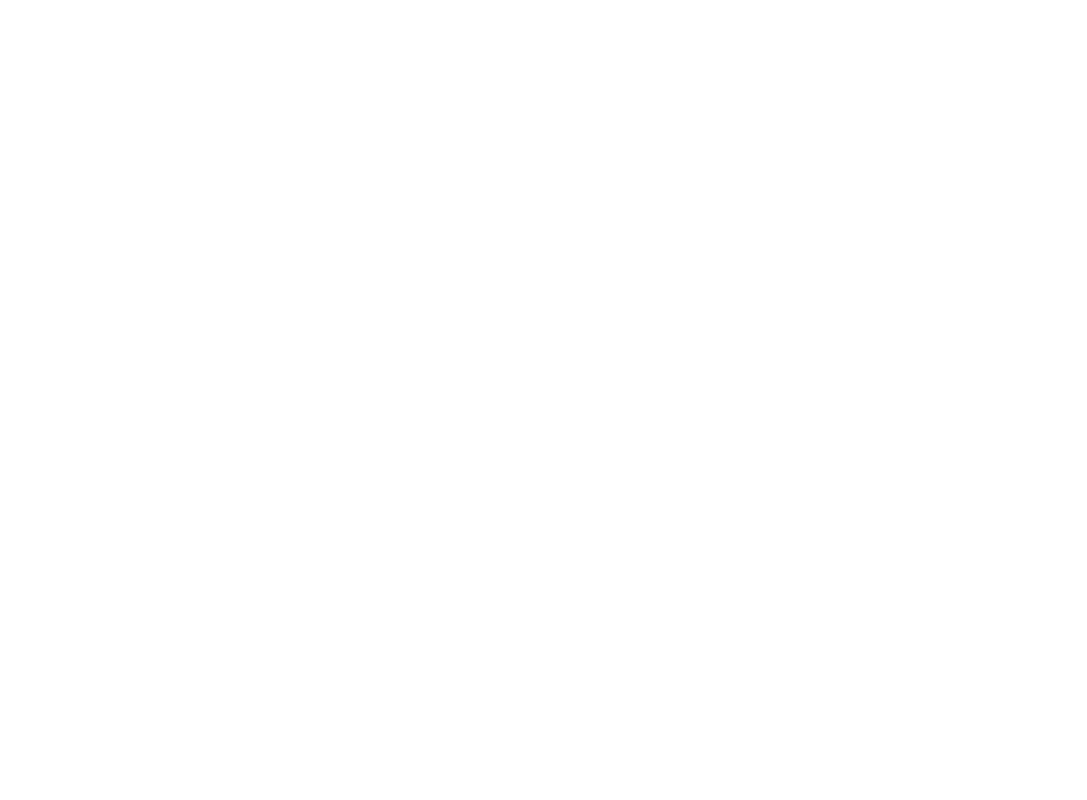
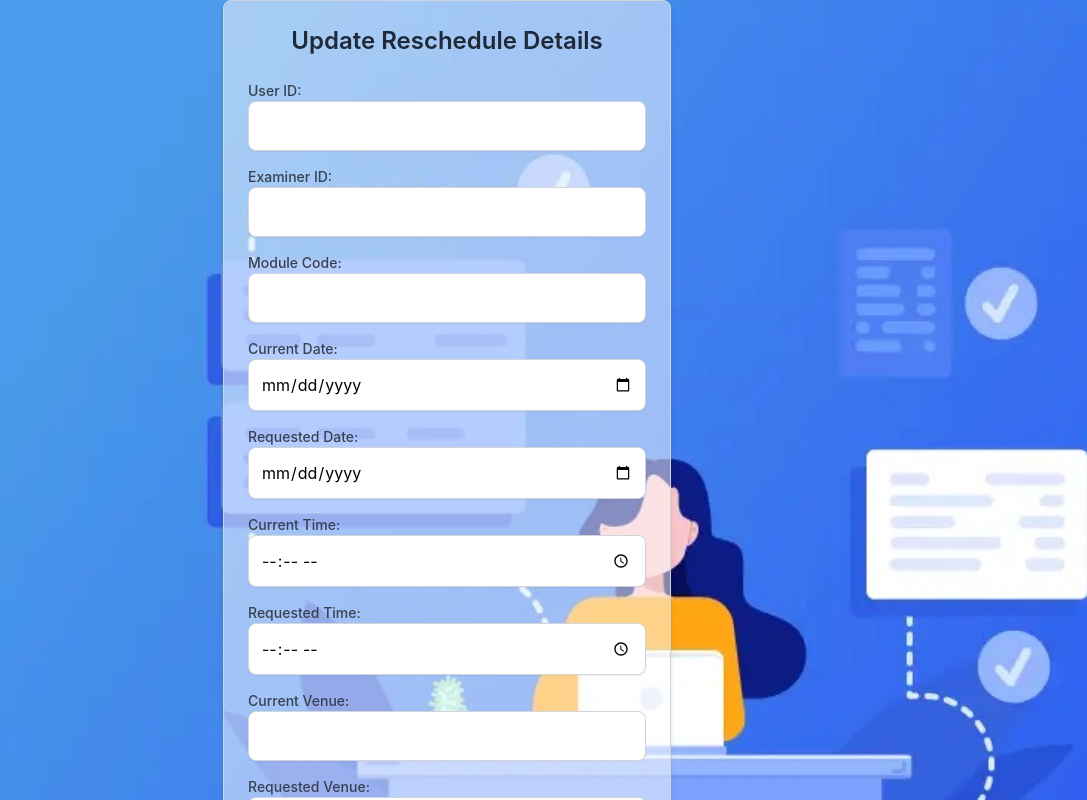
Before and after one commit to RudeNiluwaa/Auto-Shed, a React (Create React App) app in the folder frontend/: page /update-reschedule/1 in a window 1280 px wide. Before the commit this address had no page. Shown: the top 800 px of the page, without its empty margins (193-1280 px from the left). Built offline with nearby package versions, Linux system fonts and the light colour scheme; no server answers.

Commit message:
add validations and styles to AddSchedule.js

```diff
--- a/frontend/src/App.js
+++ b/frontend/src/App.js
@@ -13,6 +13,9 @@ import Register from './Componenets/Register'
 import PassReset from './Componenets/PassReset'
 import ForgotPass from './Componenets/ForgotPass'
 import Admin from './Componenets/Admin'
+import AddSchedule from './Componenets/AddSchedule'
+import GetSchedules from './Componenets/GetSchedules';
+import UpdateReschedule from './Componenets/UpdateReschedule';
 
 function App() {
 
@@ -21,10 +24,10 @@ function App() {
 
     <BrowserRouter>
 
-    <Routes>
-    <Route path="/" element={<Login />} />
-    <Route path="/home" element={<Home />} />
-    <Route path='/admin' element={<Admin/>} />
+      <Routes>
+      <Route path="/" element={<Login />} />
+      <Route path="/home" element={<Home />} />
+      <Route path='/admin' element={<Admin/>} />
       <Route path="/createpresentation" element={<CreatePresentation />} />
       <Route path="/edit/:id" element={<EditPresentation />} />
       <Route path='/add-examiner' element={<AddExaminer />} />
@@ -33,6 +36,10 @@ function App() {
       <Route path='/register' element={<Register/>} />
       <Route path='/pass-reset' element={<PassReset/>} />
       <Route path='/forgot-pass' element={<ForgotPass/>} />
+      <Route path='/add-reschedule' element={<AddSchedule />} />
+      <Route path='/get-reschedule-user' element={<GetSchedules role="user" />} />
+      <Route path='/get-reschedule-admin' element={<GetSchedules role="admin" />} />
+      <Route path='/update-reschedule/:id' element={<UpdateReschedule />} />
 
     </Routes>
     </BrowserRouter>
--- a/frontend/src/Componenets/GetSchedules.js
+++ b/frontend/src/Componenets/GetSchedules.js
@@ -2,7 +2,7 @@ import React, { useEffect, useState } from "react";
 import axios from "axios";
 import { useNavigate } from "react-router-dom";
 
-export default function DisplayReschedule() {
+export default function GetSchedules({ role }) {
   const [reschedules, setReschedules] = useState([]);
   const navigate = useNavigate();
 
@@ -37,38 +37,42 @@ export default function DisplayReschedule() {
   };
 
   return (
-    <div className="fixed inset-0 flex justify-center items-center bg-gray-50">
-      <div className="w-full h-full overflow-auto p-0 bg-white shadow-md border border-gray-300">
+    <div className="flex justify-center items-start min-h-screen bg-cover bg-center bg-fixed p-0 m-0"
+     style={{ backgroundImage: 'url(/images/work2.jpg)' }}>
+      <div className="w-full max-w-full overflow-auto bg-white/80 shadow-md border border-gray-300 mt-4 p-4">
         <h2 className="text-center text-2xl font-semibold text-gray-800 py-4">Reschedule Details</h2>
 
-        <div className="text-right p-4">
+      <div className="text-right mb-4">
+              {role === "user" && (
                 <button
                   onClick={handleAddSchedule}
                   className="bg-blue-500 text-white px-4 py-2 rounded hover:bg-blue-600"
                 >
                   Add Schedule
                 </button>
+        )}
       </div>
 
-        <div className="overflow-x-auto h-full">
-          <table className="w-full border-collapse border border-gray-300">
-            <thead>
-              <tr className="bg-gray-200">
-                <th className="border border-gray-300 p-2">User ID</th>
-                <th className="border border-gray-300 p-2">Examiner ID</th>
-                <th className="border border-gray-300 p-2">Module Code</th>
-                <th className="border border-gray-300 p-2">Current Date</th>
-                <th className="border border-gray-300 p-2">Requested Date</th>
-                <th className="border border-gray-300 p-2">Current Time</th>
-                <th className="border border-gray-300 p-2">Requested Time</th>
-                <th className="border border-gray-300 p-2">Current Venue</th>
-                <th className="border border-gray-300 p-2">Requested Venue</th>
-                <th className="border border-gray-300 p-2">Actions</th>
+
+        <div className="overflow-x-auto">
+          <table className="w-full border-collapse border border-gray-300 bg-white shadow-md">
+            <thead className="bg-gray-300 text-gray-800">
+              <tr>
+                <th className="border border-gray-400 p-2">User ID</th>
+                <th className="border border-gray-400 p-2">Examiner ID</th>
+                <th className="border border-gray-400 p-2">Module Code</th>
+                <th className="border border-gray-400 p-2">Current Date</th>
+                <th className="border border-gray-400 p-2">Requested Date</th>
+                <th className="border border-gray-400 p-2">Current Time</th>
+                <th className="border border-gray-400 p-2">Requested Time</th>
+                <th className="border border-gray-400 p-2">Current Venue</th>
+                <th className="border border-gray-400 p-2">Requested Venue</th>
+                {role === "admin" && <th className="border border-gray-400 p-2">Actions</th>}
               </tr>
             </thead>
             <tbody>
               {reschedules.map((reschedule) => (
-                <tr key={reschedule._id} className="text-center border-b border-gray-300">
+                <tr key={reschedule._id} className="text-center border-b border-gray-300 bg-white">
                   <td className="border border-gray-300 p-2">{reschedule.userId}</td>
                   <td className="border border-gray-300 p-2">{reschedule.examinerId}</td>
                   <td className="border border-gray-300 p-2">{reschedule.module_code}</td>
@@ -78,6 +82,7 @@ export default function DisplayReschedule() {
                   <td className="border border-gray-300 p-2">{reschedule.req_time}</td>
                   <td className="border border-gray-300 p-2">{reschedule.current_venue}</td>
                   <td className="border border-gray-300 p-2">{reschedule.req_venue}</td>
+                  {role === "admin" && (
                     <td className="border border-gray-300 p-2 flex justify-center gap-2">
                       <button
                         onClick={() => handleUpdate(reschedule._id)}
@@ -92,6 +97,7 @@ export default function DisplayReschedule() {
                         Delete
                       </button>
                     </td>
+                  )}
                 </tr>
               ))}
             </tbody>
--- a/frontend/src/Componenets/UpdateReschedule.js
+++ b/frontend/src/Componenets/UpdateReschedule.js
@@ -16,22 +16,54 @@ export default function UpdateReschedule() {
   });
 
   const { id } = useParams();
-  console.log(id);
   const navigate = useNavigate();
 
-  // Fetch data when the component mounts
+  // Validation Functions
+  const validateUserId = (userId) => {
+    const regex = /^(IT|CS|CSNE|SE|DS)\d{8}$/;
+    return regex.test(userId);
+  };
+
+  const validateExaminerId = (examinerId) => {
+    const regex = /^E\d{4}$/;
+    return regex.test(examinerId);
+  };
+
+  const validateModuleCode = (moduleCode) => {
+    const regex = /^(IT|CS|CSNE|SE|DS)\d{4}$/;
+    const numPart = moduleCode.slice(2);
+    return regex.test(moduleCode) && !/(\d)\1{3}/.test(numPart);
+  };
+
+  const validateDate = (date) => {
+    const today = new Date().toISOString().split('T')[0];
+    return date >= today;
+  };
+
+  const validateTime = (currentTime, reqTime, currentDate, reqDate) => {
+    const currentTimeObj = new Date(`${currentDate}T${currentTime}`);
+    const reqTimeObj = new Date(`${reqDate}T${reqTime}`);
+
+    if (currentDate === reqDate) {
+      return reqTimeObj > currentTimeObj;
+    }
+    return true;
+  };
+
+  const validateVenues = (currentVenue, reqVenue) => {
+    return currentVenue !== reqVenue;
+  };
+
   useEffect(() => {
     axios
       .get(`http://localhost:8070/reschedule/get/${id}`)
       .then((response) => {
-        console.log(response.data.fetch); // Ensure data is being logged
-        setReschedule(response.data.fetch); // Update state with fetched data
+        setReschedule(response.data.fetch);
       })
       .catch((error) => {
         console.error("Error fetching reschedule data:", error);
       });
   }, [id]);
-
 
   // Handle form input changes
   const handleChange = (e) => {
@@ -43,145 +75,182 @@ export default function UpdateReschedule() {
   };
 
   // Handle save (submit) the updated data
-  const handleSave = async () => {
+  const handleSave = async (e) => {
+    e.preventDefault();
+
+    // Validate all fields
+    if (!validateUserId(reschedule.userId)) {
+      alert('User ID must start with IT, CS, CSNE, SE, or DS followed by 8 digits.');
+      return;
+    }
+
+    if (!validateExaminerId(reschedule.examinerId)) {
+      alert('Examiner ID must start with E followed by 4 digits.');
+      return;
+    }
+
+    if (!validateModuleCode(reschedule.module_code)) {
+      alert('Module Code must start with IT, CS, CSNE, SE, or DS followed by 4 digits. It should not have consecutive digits.');
+      return;
+    }
+
+    if (!validateDate(reschedule.current_date) || !validateDate(reschedule.req_date)) {
+      alert('Both current and requested dates must be today or in the future.');
+      return;
+    }
+
+    if (!validateTime(reschedule.current_time, reschedule.req_time, reschedule.current_date, reschedule.req_date)) {
+      alert('Requested time must be after current time if the date is today.');
+      return;
+    }
+
+    if (!validateVenues(reschedule.current_venue, reschedule.req_venue)) {
+      alert('Current and Requested venues must be different.');
+      return;
+    }
+
     try {
+      // Send updated data to backend
       await axios.put(`http://localhost:8070/reschedule/update/${id}`, reschedule);
-      navigate("/get-reschedule"); // Redirect to the get-reschedule page
+      alert('Reschedule details updated successfully');
+      navigate('/get-reschedule-admin');
     } catch (error) {
-      console.error("Error updating reschedule data:", error);
+      console.error('Error updating reschedule:', error);
+      alert('Failed to update reschedule details');
     }
   };
 
-  // Handle cancel, just navigate back to the get-reschedule page
+  // Handle cancel action
   const handleCancel = () => {
-    navigate("/get-reschedule");
+    navigate('/get-reschedule-admin'); // Navigate to the admin schedules page
   };
 
   return (
-    <div className="fixed inset-0 flex justify-center items-center bg-gray-50">
-      <div className="w-full h-full overflow-auto p-4 bg-white shadow-md border border-gray-300">
-        <h2 className="text-center text-2xl font-semibold text-gray-800 py-4">Update Reschedule</h2>
-        <div className="w-full max-w-md mx-auto">
-          <form>
-            <div className="mb-4">
-              <label htmlFor="userId" className="block text-gray-700">User ID</label>
+    <div className="flex justify-center items-center min-h-screen bg-cover bg-center"
+      style={{ backgroundImage: 'url(/images/work1.jpg)' }}>
+      <form
+        onSubmit={handleSave}
+        className="w-full max-w-md p-6 bg-white bg-opacity-50 shadow-md rounded-lg border border-gray-300"
+      >
+        <h2 className="text-center text-2xl font-semibold text-gray-800 mb-6">Update Reschedule Details</h2>
+
+        {/* Input fields */}
+        <label htmlFor="userId" className="block text-sm font-medium text-gray-700">User ID:</label>
         <input
           type="text"
           id="userId"
           name="userId"
           value={reschedule.userId}
           onChange={handleChange}
-                className="w-full p-2 border border-gray-300 rounded"
+          required
+          className="w-full p-3 mb-4 border border-gray-300 rounded-lg shadow-sm focus:outline-none focus:ring-2 focus:ring-blue-500"
         />
-            </div>
-            <div className="mb-4">
-              <label htmlFor="examinerId" className="block text-gray-700">Examiner ID</label>
+
+        <label htmlFor="examinerId" className="block text-sm font-medium text-gray-700">Examiner ID:</label>
         <input
           type="text"
           id="examinerId"
           name="examinerId"
           value={reschedule.examinerId}
           onChange={handleChange}
-                className="w-full p-2 border border-gray-300 rounded"
+          required
+          className="w-full p-3 mb-4 border border-gray-300 rounded-lg shadow-sm focus:outline-none focus:ring-2 focus:ring-blue-500"
         />
-            </div>
-            <div className="mb-4">
-              <label htmlFor="module_code" className="block text-gray-700">Module Code</label>
+
+        <label htmlFor="moduleCode" className="block text-sm font-medium text-gray-700">Module Code:</label>
         <input
           type="text"
-                id="module_code"
+          id="moduleCode"
           name="module_code"
           value={reschedule.module_code}
           onChange={handleChange}
-                className="w-full p-2 border border-gray-300 rounded"
+          required
+          className="w-full p-3 mb-4 border border-gray-300 rounded-lg shadow-sm focus:outline-none focus:ring-2 focus:ring-blue-500"
         />
-            </div>
-            <div className="mb-4">
-              <label htmlFor="current_date" className="block text-gray-700">Current Date</label>
+
+        <label htmlFor="currentDate" className="block text-sm font-medium text-gray-700">Current Date:</label>
         <input
-                type="text"
-                id="current_date"
+          type="date"
+          id="currentDate"
           name="current_date"
           value={reschedule.current_date}
           onChange={handleChange}
-                className="w-full p-2 border border-gray-300 rounded"
+          required
+          className="w-full p-3 mb-4 border border-gray-300 rounded-lg shadow-sm focus:outline-none focus:ring-2 focus:ring-blue-500"
         />
-            </div>
-            <div className="mb-4">
-              <label htmlFor="req_date" className="block text-gray-700">Requested Date</label>
+
+        <label htmlFor="reqDate" className="block text-sm font-medium text-gray-700">Requested Date:</label>
         <input
-                type="text"
-                id="req_date"
+          type="date"
+          id="reqDate"
           name="req_date"
           value={reschedule.req_date}
           onChange={handleChange}
-                className="w-full p-2 border border-gray-300 rounded"
+          required
+          className="w-full p-3 mb-4 border border-gray-300 rounded-lg shadow-sm focus:outline-none focus:ring-2 focus:ring-blue-500"
         />
-            </div>
-            <div className="mb-4">
-              <label htmlFor="current_time" className="block text-gray-700">Current Time</label>
+
+        <label htmlFor="currentTime" className="block text-sm font-medium text-gray-700">Current Time:</label>
         <input
-                type="text"
-                id="current_time"
+          type="time"
+          id="currentTime"
           name="current_time"
           value={reschedule.current_time}
           onChange={handleChange}
-                className="w-full p-2 border border-gray-300 rounded"
+          required
+          className="w-full p-3 mb-4 border border-gray-300 rounded-lg shadow-sm focus:outline-none focus:ring-2 focus:ring-blue-500"
         />
-            </div>
-            <div className="mb-4">
-              <label htmlFor="req_time" className="block text-gray-700">Requested Time</label>
+
+        <label htmlFor="reqTime" className="block text-sm font-medium text-gray-700">Requested Time:</label>
         <input
-                type="text"
-                id="req_time"
+          type="time"
+          id="reqTime"
           name="req_time"
           value={reschedule.req_time}
           onChange={handleChange}
-                className="w-full p-2 border border-gray-300 rounded"
+          required
+          className="w-full p-3 mb-4 border border-gray-300 rounded-lg shadow-sm focus:outline-none focus:ring-2 focus:ring-blue-500"
         />
-            </div>
-            <div className="mb-4">
-              <label htmlFor="current_venue" className="block text-gray-700">Current Venue</label>
+
+        <label htmlFor="currentVenue" className="block text-sm font-medium text-gray-700">Current Venue:</label>
         <input
           type="text"
-                id="current_venue"
+          id="currentVenue"
           name="current_venue"
           value={reschedule.current_venue}
           onChange={handleChange}
-                className="w-full p-2 border border-gray-300 rounded"
+          required
+          className="w-full p-3 mb-4 border border-gray-300 rounded-lg shadow-sm focus:outline-none focus:ring-2 focus:ring-blue-500"
         />
-            </div>
-            <div className="mb-4">
-              <label htmlFor="req_venue" className="block text-gray-700">Requested Venue</label>
+
+        <label htmlFor="reqVenue" className="block text-sm font-medium text-gray-700">Requested Venue:</label>
         <input
           type="text"
-                id="req_venue"
+          id="reqVenue"
           name="req_venue"
           value={reschedule.req_venue}
           onChange={handleChange}
-                className="w-full p-2 border border-gray-300 rounded"
+          required
+          className="w-full p-3 mb-4 border border-gray-300 rounded-lg shadow-sm focus:outline-none focus:ring-2 focus:ring-blue-500"
         />
-            </div>
 
-            <div className="flex justify-between">
+        {/* Submit and Cancel buttons */}
         <button
-                type="button"
-                onClick={handleSave}
-                className="bg-green-500 text-white px-4 py-2 rounded hover:bg-green-600"
+          type="submit"
+          className="w-full p-3 mt-4 text-white bg-blue-500 hover:bg-blue-600 rounded-lg shadow-md"
         >
-                Save
+          Update Reschedule
         </button>
+
+        {/* Cancel button */}
         <button
           type="button"
           onClick={handleCancel}
-                className="bg-gray-500 text-white px-4 py-2 rounded hover:bg-gray-600"
+          className="w-full p-3 mt-4 text-white bg-gray-500 hover:bg-gray-600 rounded-lg shadow-md"
         >
           Cancel
         </button>
-            </div>
       </form>
-        </div>
-      </div>
     </div>
   );
 }
```
Also changed, not shown: frontend/src/Componenets/AddSchedule.js (+76 -7 lines), 2 other files (tests, documents, lock files or other folders). Lines whose indentation alone changed are shown as unchanged.
